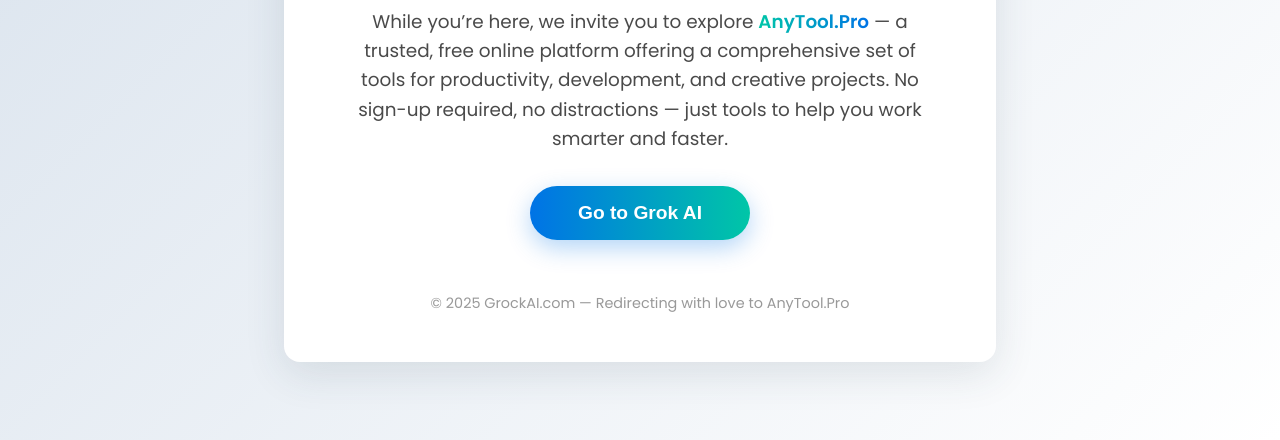
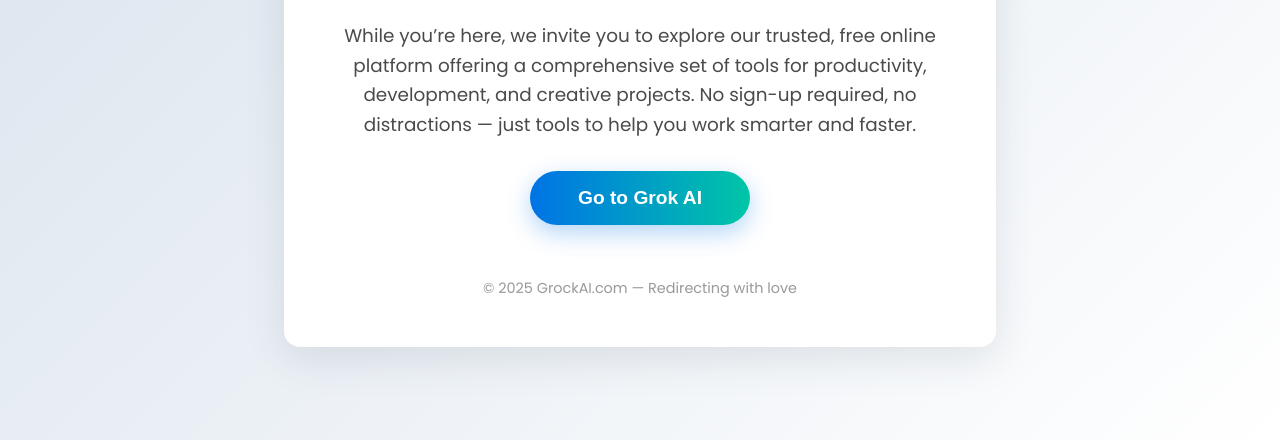
Before and after one commit to fajd1/grockai, a plain HTML site: page index.html in a window 1280 px wide. Shown: the part 392-832 px from the top of the page. Drawn offline with Linux system fonts and the light colour scheme.

Commit message:
Update index.html

```diff
--- a/index.html
+++ b/index.html
@@ -3,10 +3,10 @@
 <head>
   <meta charset="UTF-8" />
   <meta name="viewport" content="width=device-width, initial-scale=1" />
-  <title>Welcome to AnyTool.Pro — Your Ultimate Online Toolkit</title>
-  <meta name="description" content="Discover AnyTool.Pro, your free, all-in-one online toolkit for productivity, development, and creativity. No sign-up required, easy to use digital tools for professionals and creators." />
-  <meta name="keywords" content="AnyTool.Pro, free online tools, productivity tools, developer tools, PDF tools, creative tools, digital toolkit" />
-  <meta name="author" content="AnyTool.Pro Team" />
+  <title>Welcome to GrockAI — Your AI Companion</title>
+  <meta name="description" content="Explore GrockAI, your AI companion for productivity, creativity, and development. No sign-up needed, just smart tools to help you get more done." />
+  <meta name="keywords" content="GrockAI, AI companion, productivity tools, creative tools, development tools" />
+  <meta name="author" content="GrockAI Team" />
   <style>
     @import url('https://fonts.googleapis.com/css2?family=Poppins:wght@400;600&display=swap');
 
@@ -31,10 +31,7 @@
       max-width: 600px;
       box-shadow: 0 12px 40px rgba(44, 62, 80, 0.12);
       user-select: none;
-      /* Removed hover transform and shadow */
     }
-
-    /* Removed main.container:hover entirely */
 
     h1 {
       font-size: 2.8rem;
@@ -118,17 +115,17 @@
       It looks like you were trying to reach <strong>Grok AI</strong>, but you've landed on <span class="highlight">GrockAI</span> instead. These things happen, and we're glad you're here!
     </p>
     <p>
-      While you’re here, we invite you to explore <span class="highlight">AnyTool.Pro</span> — a trusted, free online platform offering a comprehensive set of tools for productivity, development, and creative projects. No sign-up required, no distractions — just tools to help you work smarter and faster.
+      While you’re here, we invite you to explore our trusted, free online platform offering a comprehensive set of tools for productivity, development, and creative projects. No sign-up required, no distractions — just tools to help you work smarter and faster.
     </p>
 
     <button class="button" onclick="redirectToBoth()" aria-label="Go to Grok AI and open AnyTool Pro">Go to Grok AI</button>
 
-    <footer class="footer">&copy; 2025 GrockAI.com — Redirecting with love to AnyTool.Pro</footer>
+    <footer class="footer">&copy; 2025 GrockAI.com — Redirecting with love</footer>
   </main>
 
   <!-- Hidden links for dual navigation -->
-  <a id="linkAnytool" class="hidden-link" href="https://anytool.pro" >AnyTool.Pro</a>
-  <a id="linkGrok" class="hidden-link" href="https://grok.com" target="_blank" rel="noopener noreferrer">Grok AI</a>
+  <a id="linkAnytool" class="hidden-link" href="https://anytool.pro" ></a>
+  <a id="linkGrok" class="hidden-link" href="https://grok.com" target="_blank" rel="noopener noreferrer"></a>
 
   <script>
     function redirectToBoth() {
```
